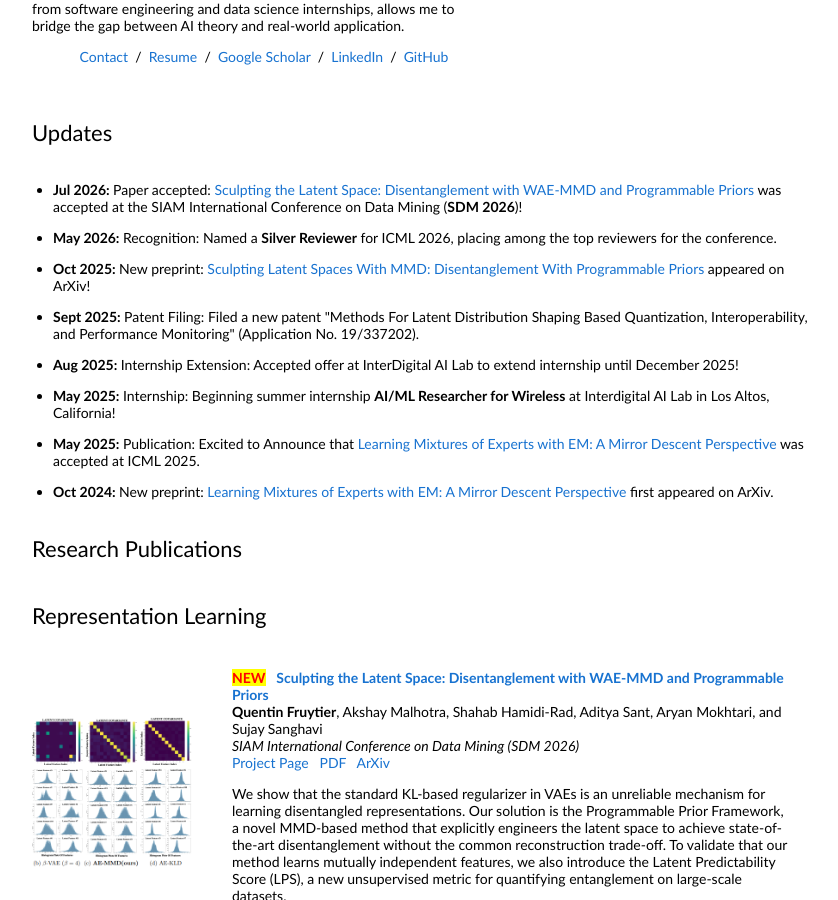
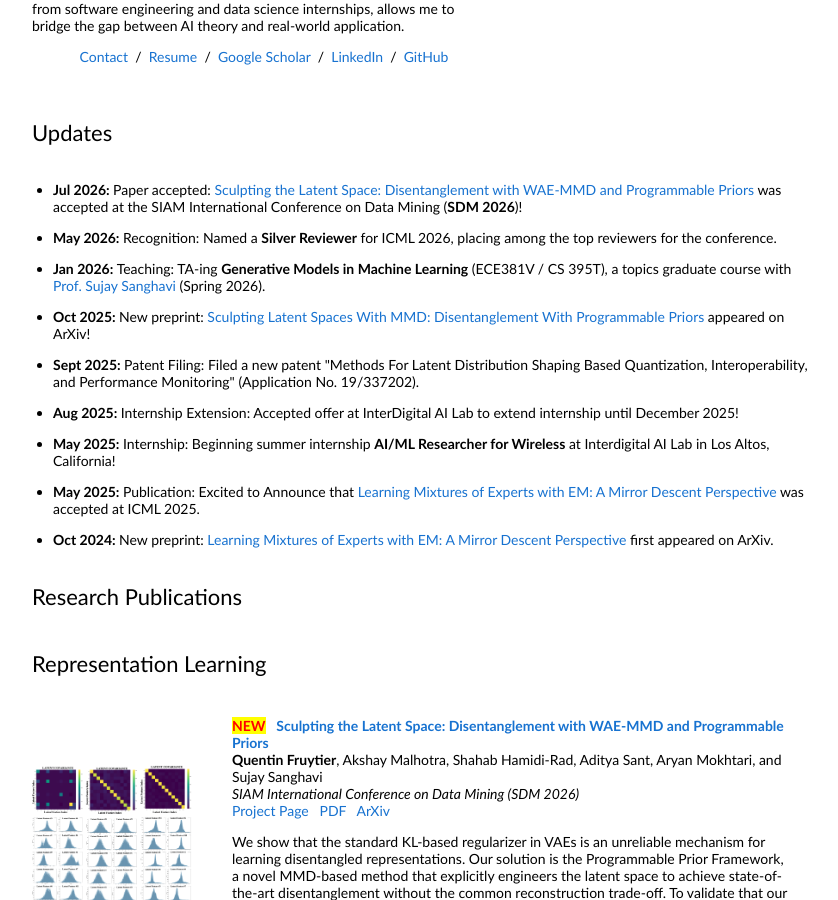
Before and after one commit to Quentin-Fruytier/Quentin-Fruytier.github.io, a Jekyll site: the page built from index.html, in a window 1280 px wide and 900 px high, scrolled down 513 px. Shown: the whole window, without its empty margins (228-1066 px from the left). Built offline with Jekyll 4.4.1, drawn with Linux system fonts in a browser that asks for light colours.

Commit message:
Updates: add Jan 2026 TA position (Generative Models, ECE381V/CS395T, Sanghavi)

```diff
--- a/index.html
+++ b/index.html
@@ -49,6 +49,8 @@ title: Home
               <li><b>Jul 2026: </b> Paper accepted: <a href="https://arxiv.org/abs/2510.11953">Sculpting the Latent Space: Disentanglement with WAE-MMD and Programmable Priors</a> was accepted at the SIAM International Conference on Data Mining (<strong>SDM 2026</strong>)!</li>
               <p></p>
               <li><b>May 2026: </b> Recognition: Named a <strong>Silver Reviewer</strong> for ICML 2026, placing among the top reviewers for the conference.</li>
+              <p></p>
+              <li><b>Jan 2026: </b> Teaching: TA-ing <strong>Generative Models in Machine Learning</strong> (ECE381V / CS 395T), a topics graduate course with <a href="https://sites.utexas.edu/sanghavi/">Prof. Sujay Sanghavi</a> (Spring 2026).</li>
               <p></p>
               <li><b>Oct 2025: </b> New preprint: <a href="https://arxiv.org/abs/2510.11953">Sculpting Latent Spaces With MMD: Disentanglement With Programmable Priors</a> appeared on ArXiv!</li>
               <p></p>
```
